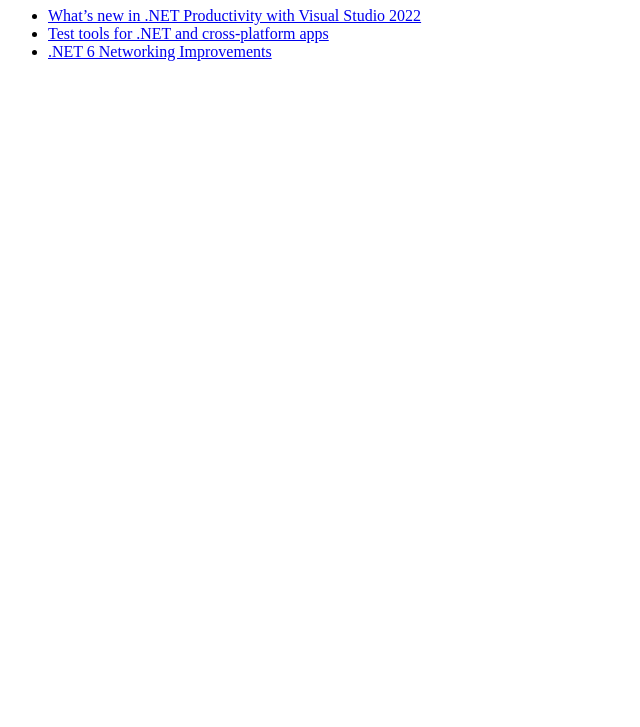
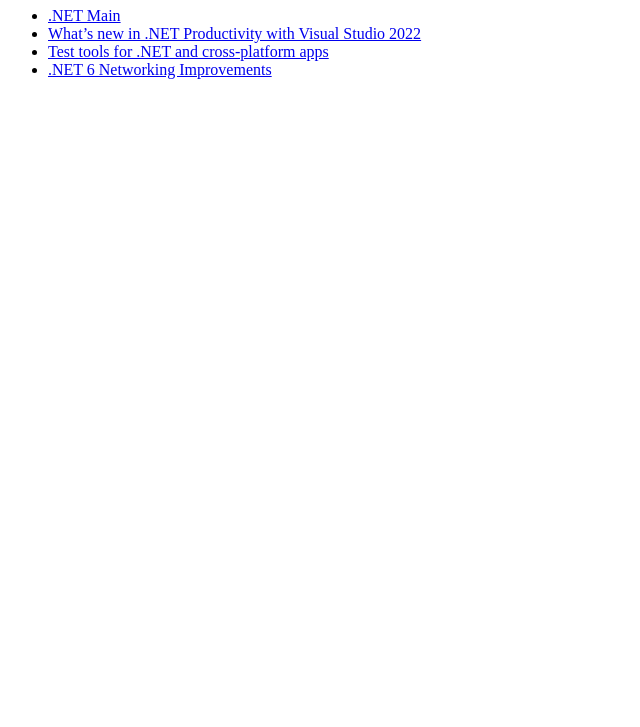
Before and after one commit to hayleyBillingham/.NET, a plain HTML site: page Resources/index.html in a window 1280 px wide. Shown: the part 73-800 px from the top of the page, without its empty margins (0-640 px from the left). Drawn offline with Linux system fonts and the light colour scheme.

Commit message:
added .net Main site

```diff
--- a/Resources/index.html
+++ b/Resources/index.html
@@ -8,7 +8,9 @@
 </head>
 <body>
     <h1>.NET Resources</h1>
-    <ul><li><a href="https://devblogs.microsoft.com/visualstudio/whats-new-in-net-productivity-with-visual-studio-2022/?ocid=AID3031635&utm_issue=January2022">What’s new in .NET Productivity with Visual Studio 2022</a></li>
+    <ul>
+        <li><a href="https://dotnet.microsoft.com/en-us/">.NET Main </a></li>
+        <li><a href="https://devblogs.microsoft.com/visualstudio/whats-new-in-net-productivity-with-visual-studio-2022/?ocid=AID3031635&utm_issue=January2022">What’s new in .NET Productivity with Visual Studio 2022</a></li>
     <li><a href="https://devblogs.microsoft.com/visualstudio/vs22-test-tools-for-net-and-cross-platform-apps/?ocid=AID3031635&utm_issue=January2022">Test tools for .NET and cross-platform apps</a></li>
 <li><a href="https://devblogs.microsoft.com/dotnet/dotnet-6-networking-improvements/?ocid=AID3031635&utm_issue=January2022">.NET 6 Networking Improvements</a></li></ul>
 </body>
```
